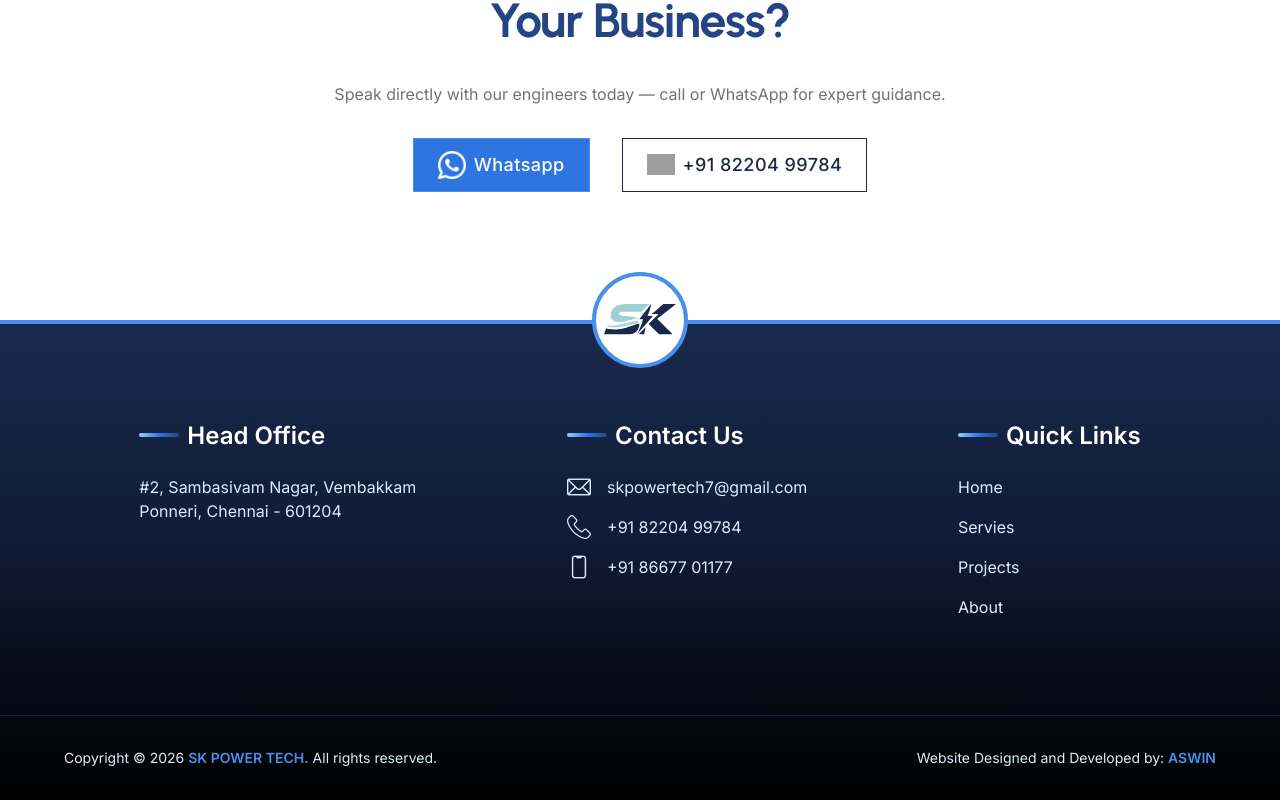
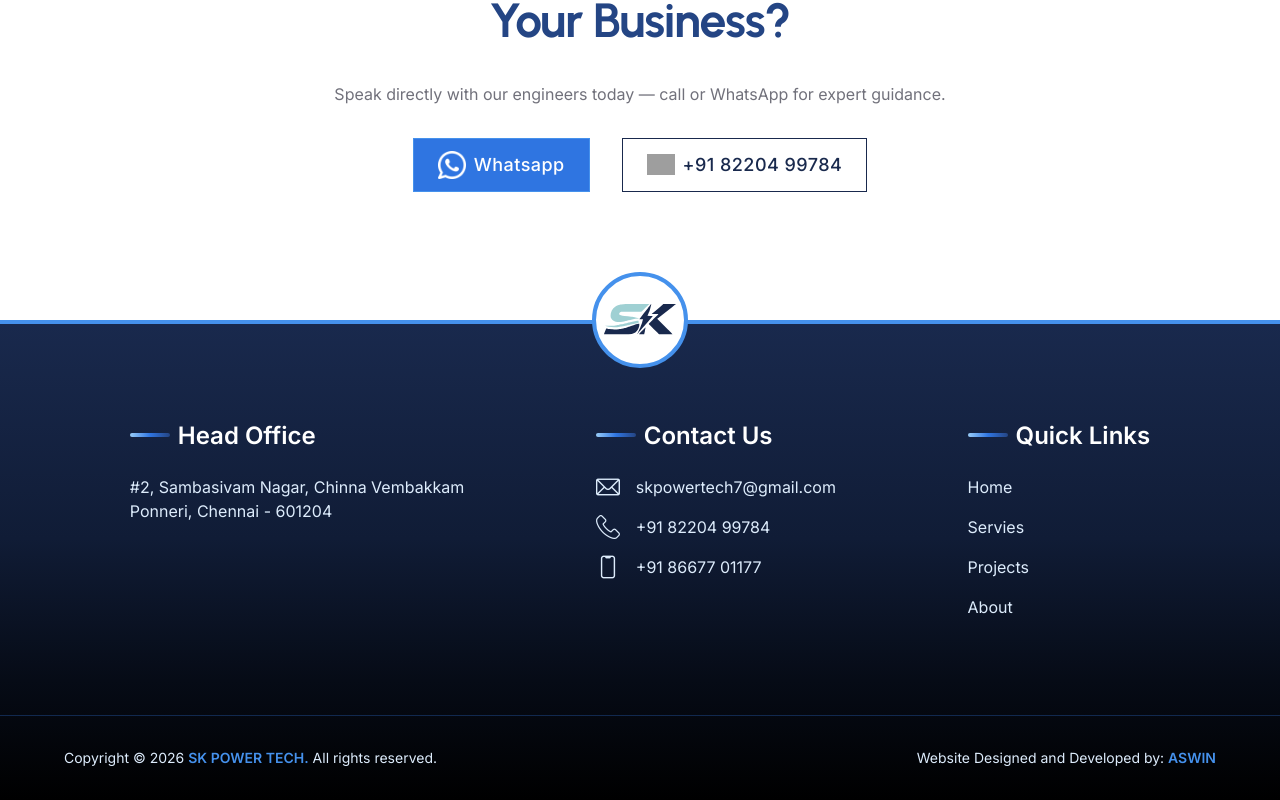
Before and after one commit to skpowertech/sk-power-tech-website, a Next.js app: page / in a window 1280 px wide. Shown: the part 8026-8826 px from the top of the page. Built offline with nearby package versions, Linux system fonts and the light colour scheme; grey boxes are pictures that could not be loaded.

Commit message:
fix(footer): correct typo in location text

```diff
--- a/components/layout/footer.tsx
+++ b/components/layout/footer.tsx
@@ -10,7 +10,7 @@
         <div className="flex flex-col gap-6">
           <FooterHeader>Head Office</FooterHeader>
           <address className="hover:text-zodiac-300 text-zodiac-100 cursor-pointer not-italic">
-            <span className="block">#2, Sambasivam Nagar, Vembakkam </span>
+            <span className="block">#2, Sambasivam Nagar, Chinna Vembakkam </span>
             <span className="block">Ponneri, Chennai - 601204</span>
           </address>
         </div>
```
